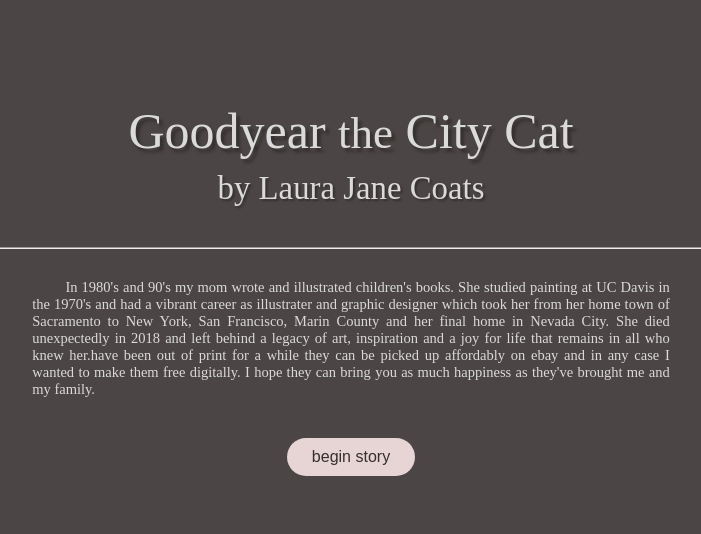
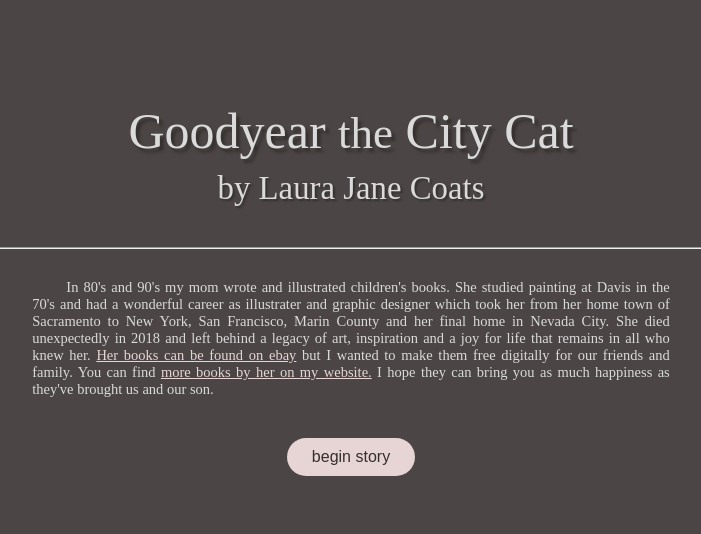
Before and after one commit to tombetthauser/goodyear, a plain HTML site: page index.html in a window 1280 px wide. Shown: the top 534 px of the page, without its empty margins (289-990 px from the left). Drawn offline with Linux system fonts and the light colour scheme.

Commit message:
Update style and text

```diff
--- a/index.html
+++ b/index.html
@@ -86,13 +86,17 @@
     .small-title-span {
         font-size: 45px;
     }
+
+    a {
+        color: rgb(231, 213, 213);
+    }
 </style>
 <body>
     <h1>Goodyear <span class="small-title-span">the</span> City Cat</h1>
     <h3>by Laura Jane Coats</h3>
     <hr>
     <p>
-        &emsp;&emsp; In 1980's and 90's my mom wrote and illustrated children's books. She studied painting at UC Davis in the 1970's and had a vibrant career as illustrater and graphic designer which took her from her home town of Sacramento to New York, San Francisco, Marin County and her final home in Nevada City. She died unexpectedly in 2018 and left behind a legacy of art, inspiration and a joy for life that remains in all who knew her.have been out of print for a while they can be picked up affordably on ebay and in any case I wanted to make them free digitally. I hope they can bring you as much happiness as they've brought me and my family.
+        &emsp;&emsp; In 80's and 90's my mom wrote and illustrated children's books. She studied painting at Davis in the 70's and had a wonderful career as illustrater and graphic designer which took her from her home town of Sacramento to New York, San Francisco, Marin County and her final home in Nevada City. She died unexpectedly in 2018 and left behind a legacy of art, inspiration and a joy for life that remains in all who knew her. <a class="link" href="https://www.ebay.com/sch/i.html?_from=R40&_trksid=p2334524.m570.l1313&_nkw=Laura+Jane+Coats+books&_sacat=0&_odkw=Laura+Jane+Coats+book&_osacat=0">Her books can be found on ebay</a> but I wanted to make them free digitally for our friends and family. You can find <a href="https://www.tombetthauser.com/">more books by her on my website.</a> I hope they can bring you as much happiness as they've brought us and our son.
     </p>
     <a class="full-screen-button" href="./full.html">begin story</a>
     <div>
```
